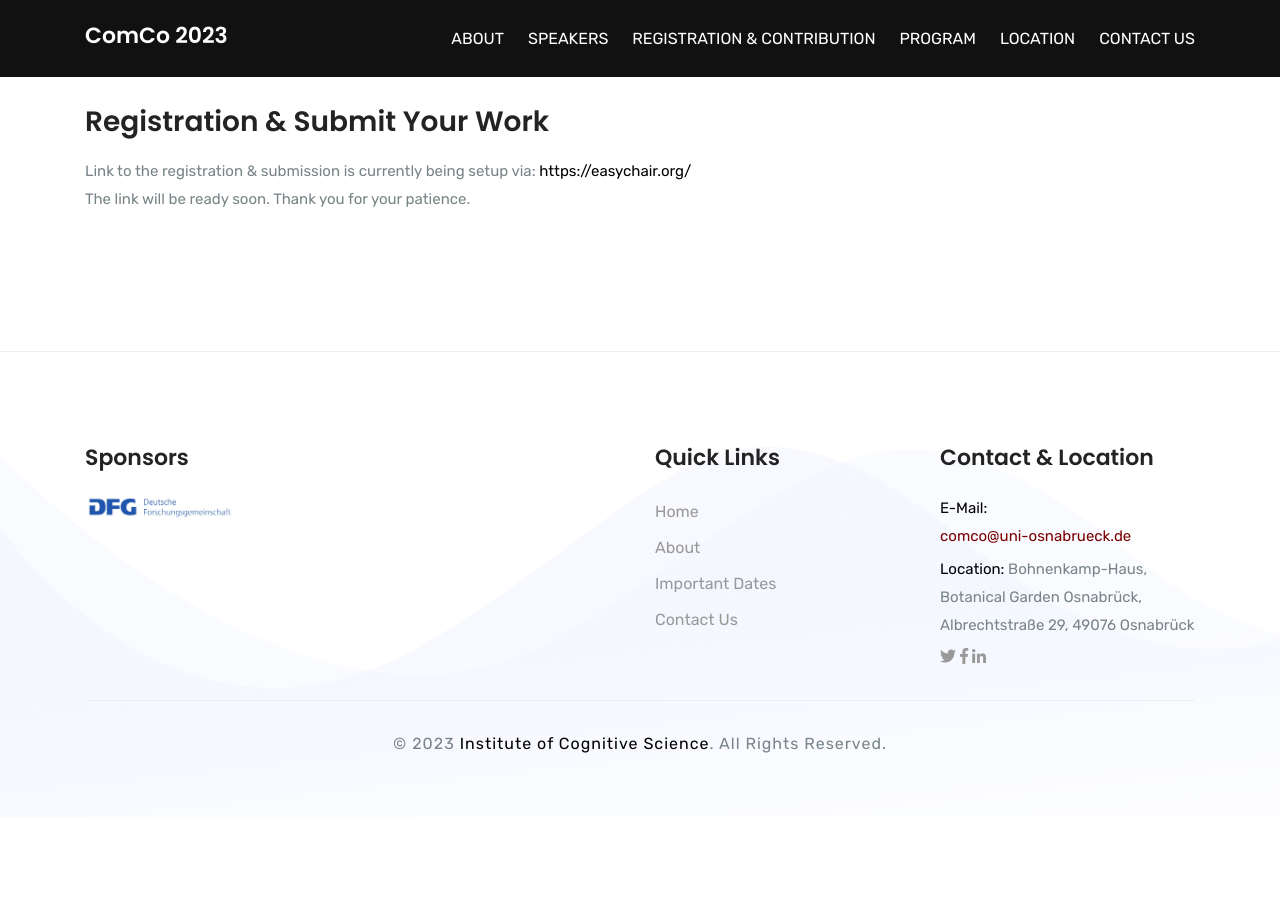
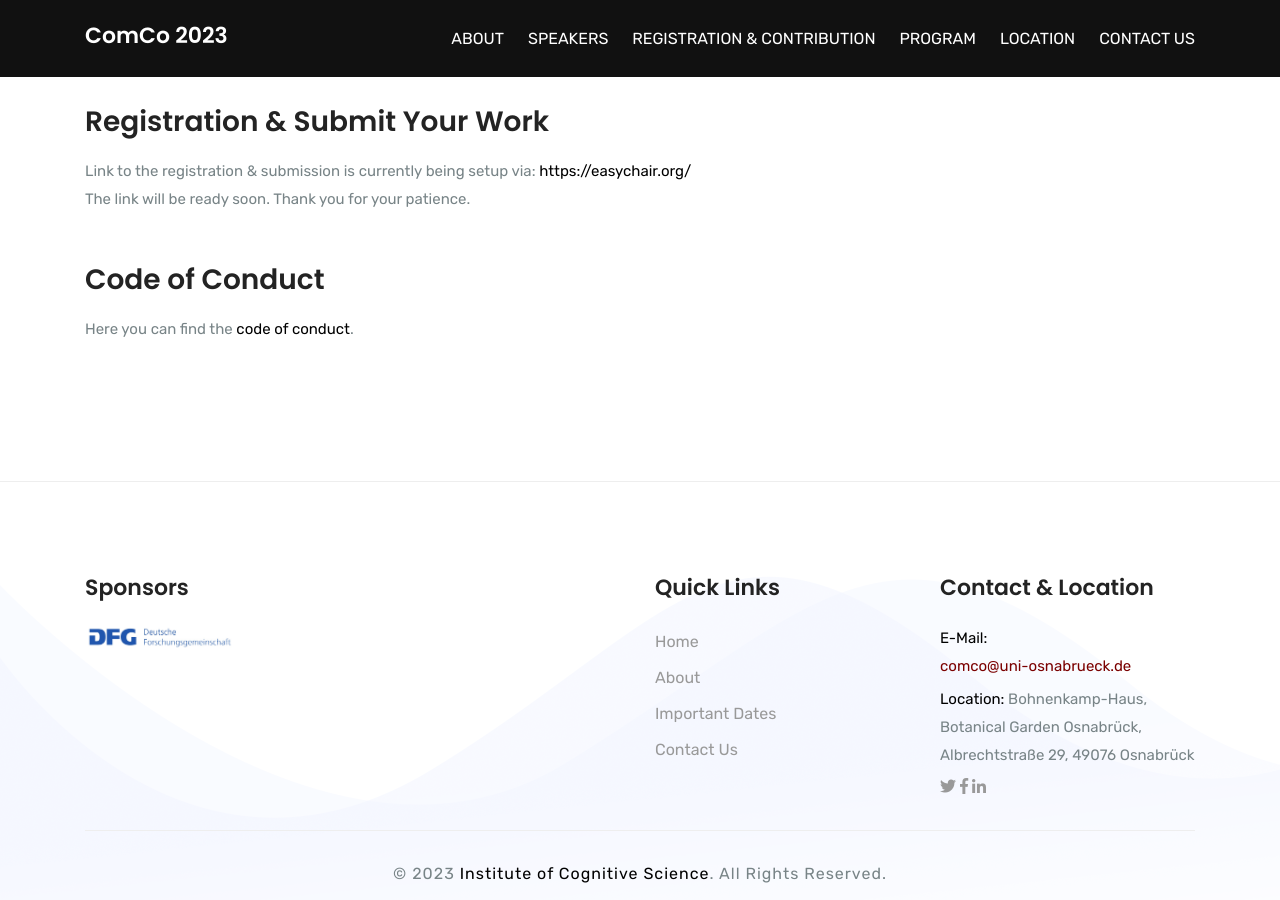
Before and after one commit to comco23/comco23.github.io, a Jekyll site: the page built from submission.html, in a window 1280 px wide and 900 px high, scrolled down 1413 px. Built offline with Jekyll 4.4.1, drawn with Linux system fonts in a browser that asks for light colours; some web fonts are replaced; before the commit the page ends 2230 px from its top, so only the background shows below that; part of the change alters nothing that is shown.

Commit message:
added a code of conduct

```diff
--- a/conduct.html
+++ b/conduct.html
@@ -19,7 +19,43 @@
                     conference and will also put an awareness team in place during the conference.
                     </p>
                     <h3>Awareness team</h3>
-                    During the conference, an awareness team will be in place. The awareness team will consist of people with different gender identities and will be the first contact point for all attending parties. Feel free to approach the awareness team at any time you experience or witness any violations of the code of conduct or other harmful behavior. This includes also any experiences on the way to or back from the conference (during the travel, hotel, transit). The awareness team will be available to support you, even if you already "handled" the situation or if you are not sure if it's "bad” enough” to involve the awareness team. They will help you figure out what you want and need. The awareness team is put in place to ensure a low level contact point and to provide support, whether it is just to listen to the experience or to prepare further steps or actions.
+                    </p> During the conference, an awareness team will be in place. The awareness team will consist of people with
+                    different gender identities and will be the first contact point for all attending parties. Feel free to
+                    approach the awareness team at any time you experience or witness any violations of the code of conduct or
+                    other harmful behavior. This includes also any experiences on the way to or back from the conference (during
+                    the travel, hotel, transit). The awareness team will be available to support you, even if you already "handled"
+                    the situation or if you are not sure if it's "bad” enough” to involve the awareness team. They will help you
+                    figure out what you want and need. The awareness team is put in place to ensure a low level contact point and
+                    to provide support, whether it is just to listen to the experience or to prepare further steps or actions.</p>
+
+                    <h3>Code of Conduct</h3>
+                    <p> - Harassment of any forms is strictly prohibited during the conference. Specific prohibited behaviors include but are not limited to the following: </p>
+                    <p> - Harassment, intimidation, unwelcome behavior or unwelcome comments based on sexual orientation, gender identity, gender expression, age, disability, appearance, race, ethnicity, religion (or lack thereof), or other group status</p>
+                    <p> - Advocating for other dehumanizing viewpoints </p>
+                    <p>- Sexual harassment or intimidation, including unwelcome sexual attention or sexual “jokes”</p>
+                    <p>- Unsolicited photography or recording </p>
+                    <p>- Advocating for, or encouraging, any of the above behavior</p>
+
+                    <p>In addition, we ask you to:</p>
+
+                    <p>- Respect the preferred pronouns of all participants</p>
+                    <p>- To make every effort to frame discussions as openly and inclusively as possible</p>
+                    <p>- Overall commit to a respectful way of interacting with each other</p>
+
+                    <p>Please note, that this code of conduct is not intended to limit the terms of open and respectful scientific inquiry or discussion. Critical examination, debate, and robust disagreement regarding beliefs and viewpoints, relevant to the topic of discussion and presented respectfully do not, in themselves, constitute harassment. Similarly, imagery, language, or sound that is relevant to the topic of discussion and presented respectfully does not in itself constitute harassment.
+                        We expect all participants to follow this code of conduct at all conference related activities.
+                        Please remember that any kind of harassment will not be tolerated!</p>
+
+                    <p>Inappropriate behaviors and/or violations of this, whether formally listed here or not, can lead to exclusion from the event without a refund! </p>
+
+                    <p>If anything happens to you or if you observe any participants or behaviors that are concerning to you and/or are in violation of the code of conduct, please immediately contact the awareness team.</p>
+
+                    <p>We acknowledge that different people may hold more or less power in a community, however, everyone will be held to the same standards of behavior and misconduct will be addressed regardless of the status or identity of the perpetrator.</p>
+
+                    <p>Thank you for helping us work towards a safe and inclusive space for the ComCo 2023 conference. We are very much looking forward to welcoming you to the University of Osnabrück!</p>
+
+
+
 
 
                 </div>
--- a/submission.html
+++ b/submission.html
@@ -58,13 +58,13 @@ permalink: /submission
 			</div>
 		</div>
 
-		<!--<div class="row align-items-center">-->
-		<!--	<div class="col-lg-12 col-sm-12 col-md-12 mb-4">-->
-		<!--		<h3 class="mb-3"> Code of Conduct </h3>-->
-		<!--		<p class="mb-4">-->
-		<!--			Here you can find the <a href="/conduct.html">code of conduct</a>.-->
-		<!--		</p>-->
-		<!--	</div>-->
+		<div class="row align-items-center">
+			<div class="col-lg-12 col-sm-12 col-md-12 mb-4">
+				<h3 class="mb-3"> Code of Conduct </h3>
+				<p class="mb-4">
+					Here you can find the <a href="/conduct.html">code of conduct</a>.
+				</p>
+			</div>
 		</div>
 	</div>
 </section>
```
